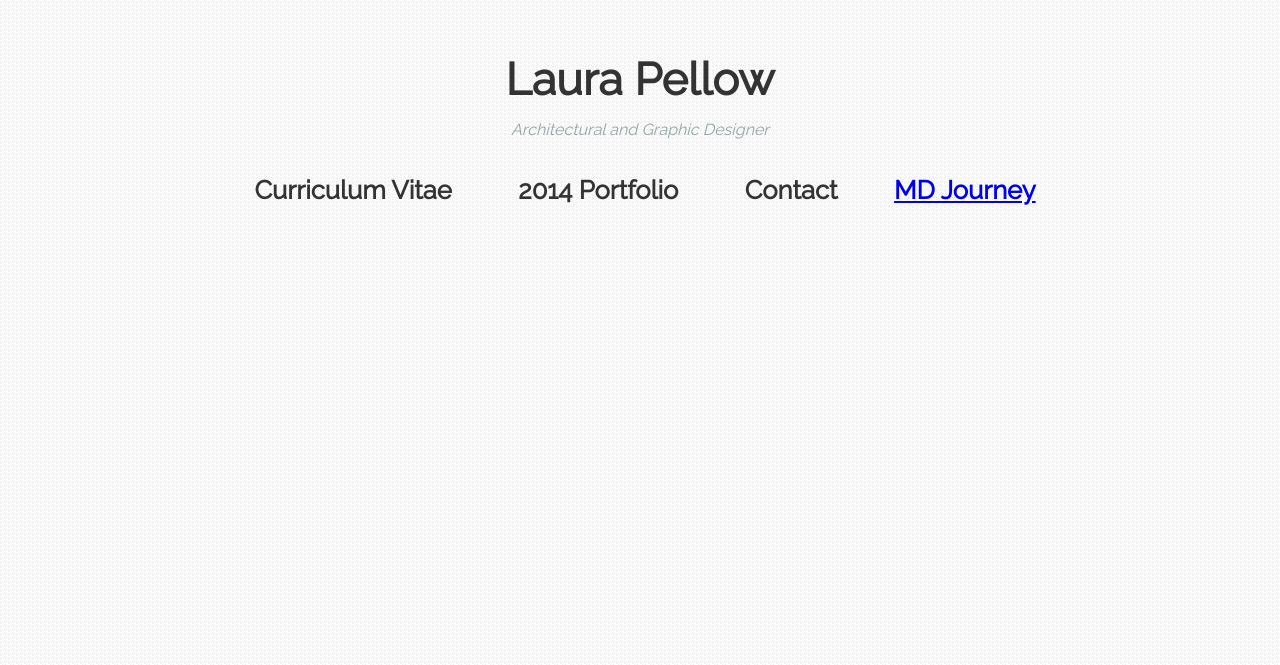
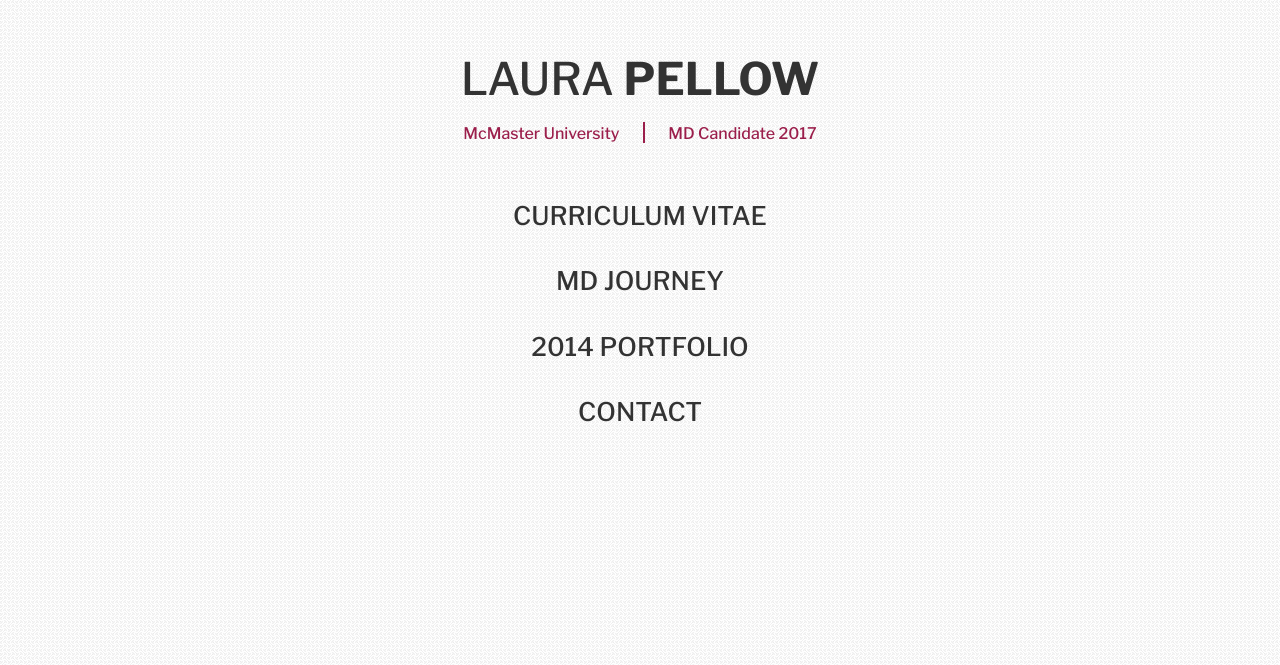
Before and after one commit to stolksdorf/lpellow, a website: page src/index.html in a window 1280 px wide. Shown: the part 135-800 px from the top of the page. Drawn offline with nearby package versions, Linux system fonts and the light colour scheme; files that its build step writes are made by us from their sources.

Commit message:
LP TWEAKS

```diff
--- a/src/core_styles/colors.less
+++ b/src/core_styles/colors.less
@@ -18,3 +18,5 @@
 @silver : #BDC3C7;
 @concrete : #95A5A6;
 @asbestos : #7F8C8D;
+
+@pipPink : #9B1E4B;
--- a/src/index.html
+++ b/src/index.html
@@ -2,6 +2,8 @@
 <html>
 <head>
 	<link href="https://fonts.googleapis.com/css?family=Lobster|Raleway" rel="stylesheet">
+	<link href="https://fonts.googleapis.com/css?family=Libre+Franklin:500,700" rel="stylesheet">
+
 	<link rel="stylesheet" type="text/css" href="/index.css" />
 </head>
 
@@ -10,13 +12,21 @@
 
 	<div class='container'>
 
-		<div class='name'>Laura Pellow</div>
-		<div class='description'><i>Architectural and Graphic Designer</i></div>
+		<div class='name'>Laura <span class='last'>Pellow</span></div>
+		<div class='description'>
+			McMaster University
+			<span class='bar'></span>
+			MD Candidate 2017
+		</div>
 		<div class='contact'>
 			<a class='resume' href='https://dl.dropboxusercontent.com/u/2686399/LauraPellow_Resume.pdf' target='_blank'>Curriculum Vitae</a>
+
+			<a class='site' href='http://howmuchislpadoctor.biz' target='_blank'>MD Journey</a>
+
 			<a class='portfolio' href='https://dl.dropboxusercontent.com/u/2686399/LauraPellow_Portfolio.pdf' target='_blank'>2014 Portfolio</a>
+
 			<a class='email' href='mailto:laura.pellow@gmail.com' target='_blank'>Contact</a>
-			<a class='site' href='http://howmuchislpadoctor.biz' target='_blank'>MD Journey</a>
+
 		</div>
 
 	</div>
--- a/src/index.less
+++ b/src/index.less
@@ -1,47 +1,61 @@
+
 @import "core_styles/reset";
 @import "core_styles/animations";
 @import "core_styles/colors";
 body{
-	font-family                  : 'Raleway', 'sans-serif';
-	color                        : #333;
 	background-image : url('/background.png');
+	//font-family      : 'Raleway', 'sans-serif';
+	font-family: 'Libre Franklin', sans-serif;
+	color            : #333;
 }
 .container{
 	margin-top : 15%;
 	text-align : center;
 	.name{
+		text-transform: uppercase;
 		.fade(0.5s);
 		font-size   : 2.8em;
-		font-weight : 800;
+		font-weight : 500;
+		.last{
+			font-weight : 800;
+		}
 	}
 	.description{
 		.fade(1.25s);
 		margin-top : 20px;
 		color      : @concrete;
-		//font-family: 'Lobster', 'cursive';
+		color : @pipPink;
+		.bar{
+			display: inline-block;
+			vertical-align: text-bottom;
+			width: 2px;
+			height: 1.3em;
+			margin: 0px 20px;
+			background-color: @pipPink;
+		}
 	}
 	.contact{
-		margin-top  : 30px;
-		font-size   : 1.6em;
-		font-weight : 800;
+		text-transform: uppercase;
+		width        : 400px;
+		margin-top   : 50px;
+		margin-right : auto;
+		margin-left  : auto;
+		font-size    : 1.6em;
+		font-weight  : 500;
 		&>*{
-			margin : 0px 20px;
+			display : block;
+			margin  : 20px 20px;
+			//font-family      : 'Raleway', 'sans-serif';
+			//font-family: 'Lobster';
 		}
-		.resume{
-			.fade(2s);
-			.link(@green_sea);
-			display : inline-block;
-		}
-		.portfolio{
-			.fade(2.3s);
-			.link(@pomegranate);
-			display : inline-block;
-		}
-		.email{
-			.fade(2.6s);
-			.link(@belize_hole);
-			display : inline-block;
-		}
+		:nth-child(1){ .fade(2s); }
+		:nth-child(2){ .fade(2.3s); }
+		:nth-child(3){ .fade(2.6s); }
+		:nth-child(4){ .fade(2.9s); }
+		.resume{    .link(@pipPink); }
+		.portfolio{ .link(@pipPink); }
+		.email{     .link(@pipPink); }
+		.site{      .link(@pipPink); }
 	}
 }
 //Mixins
```
